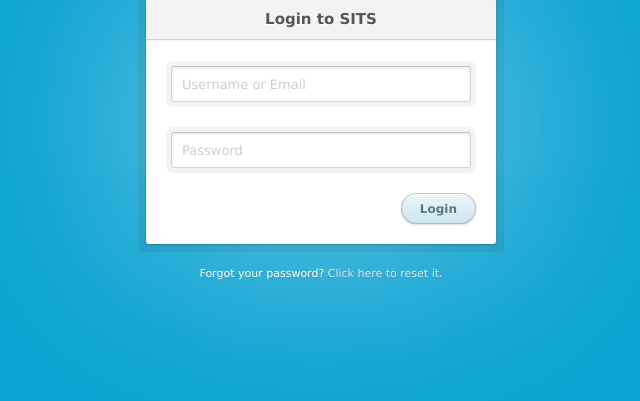
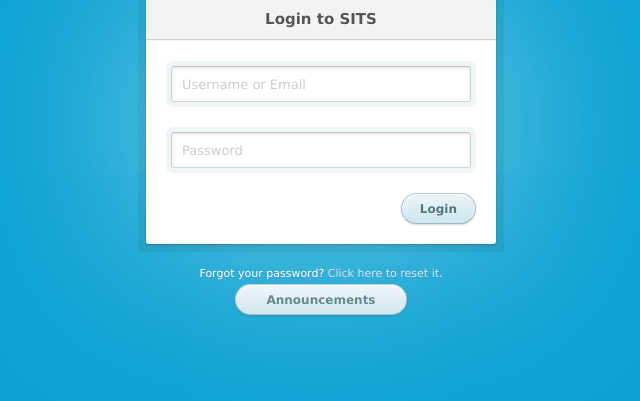
Before and after one commit to jazzerjazzer/sits, a PHP site: page /login.php in a window 1280 px wide. Shown: the part 81-482 px from the top of the page, without its empty margins (319-959 px from the left). Run offline with PHP 8.4, Linux system fonts and the light colour scheme.

Commit message:
login page, announcement button added. design report hopefully last version.

```diff
--- a/css/style.css
+++ b/css/style.css
@@ -262,6 +262,28 @@ input[type=submit]:active {
   -webkit-box-shadow: inset 0 0 3px rgba(0, 0, 0, 0.2);
   box-shadow: inset 0 0 3px rgba(0, 0, 0, 0.2);
 }
+input[type=button]{
+  padding: 0 30px;
+  height: 29px;
+  font-size: 12px;
+  font-weight: bold;
+  color: #527881;
+  text-shadow: 0 1px #e3f1f1;
+  background: #cde5ef;
+  border: 1px solid;
+  border-color: #b4ccce #b3c0c8 #9eb9c2;
+  border-radius: 16px;
+  outline: 0;
+  -webkit-box-sizing: content-box;
+  -moz-box-sizing: content-box;
+  box-sizing: content-box;
+  background-image: -webkit-linear-gradient(top, #edf5f8, #cde5ef);
+  background-image: -moz-linear-gradient(top, #edf5f8, #cde5ef);
+  background-image: -o-linear-gradient(top, #edf5f8, #cde5ef);
+  background-image: linear-gradient(to bottom, #edf5f8, #cde5ef);
+  -webkit-box-shadow: inset 0 1px white, 0 1px 2px rgba(0, 0, 0, 0.15);
+  box-shadow: inset 0 1px white, 0 1px 2px rgba(0, 0, 0, 0.15);
+}
 
 .lt-ie9 input[type=text], .lt-ie9 input[type=password] {
   line-height: 34px;
--- a/login.php
+++ b/login.php
@@ -54,21 +54,12 @@ if(isset($_POST['login'])){
         $_SESSION["user_name"] = $usr;
         //creating a log SESSION VARIABLE that will persist through pages
 
-    //header('location:company.php');
+    header('location:company.php');
   } else {
                 //create an error message
     $error = 'Wrong details. Please try again';
   }
 }
-
-/*if(isset($_POST['login'])){
-  $usr = $_POST['user_name'];
-  $psw = $_POST['password'];
-  session_start();
-  $_SESSION["user_name"] = $usr;
-  header('location:company.php');
-
-} */
 ?>
 
   <section class="container">
@@ -84,6 +75,7 @@ if(isset($_POST['login'])){
 
     <div class="login-help">
       <p>Forgot your password? <a href="index.html">Click here to reset it</a>.</p>
+      <p class="submit"><input type="button" name="announcements" value="Announcements" onClick="window.location = 'general_announcement.php';"></p>
     </div>
   </section>
 </body>
```
Also changed, not shown: 1 other file.
